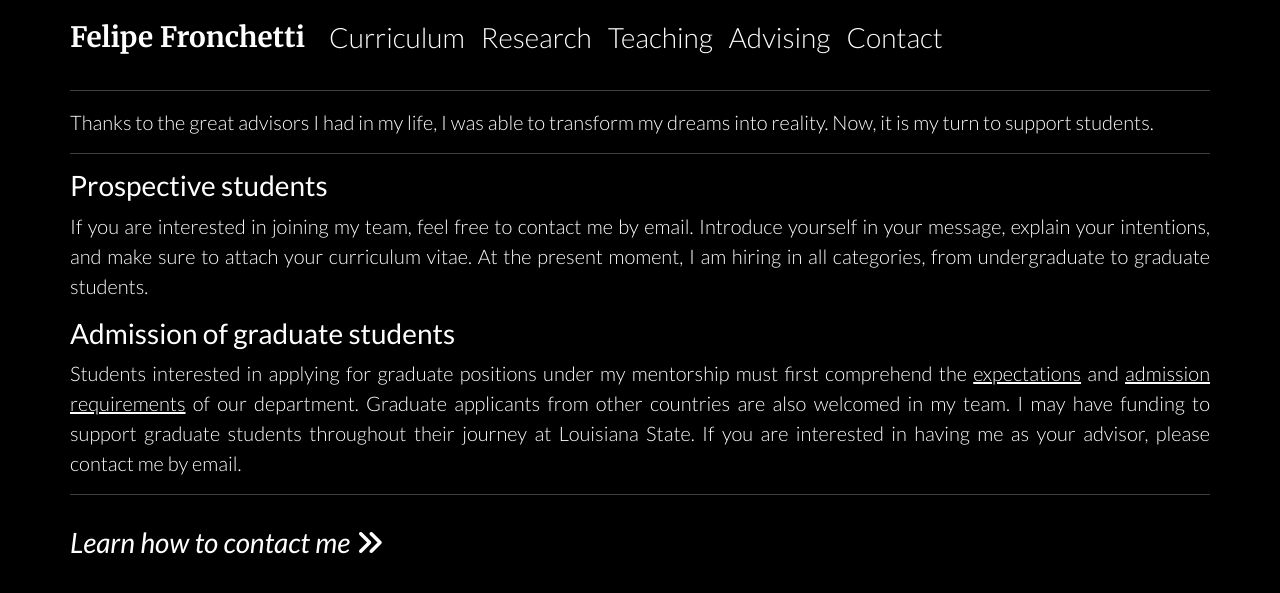
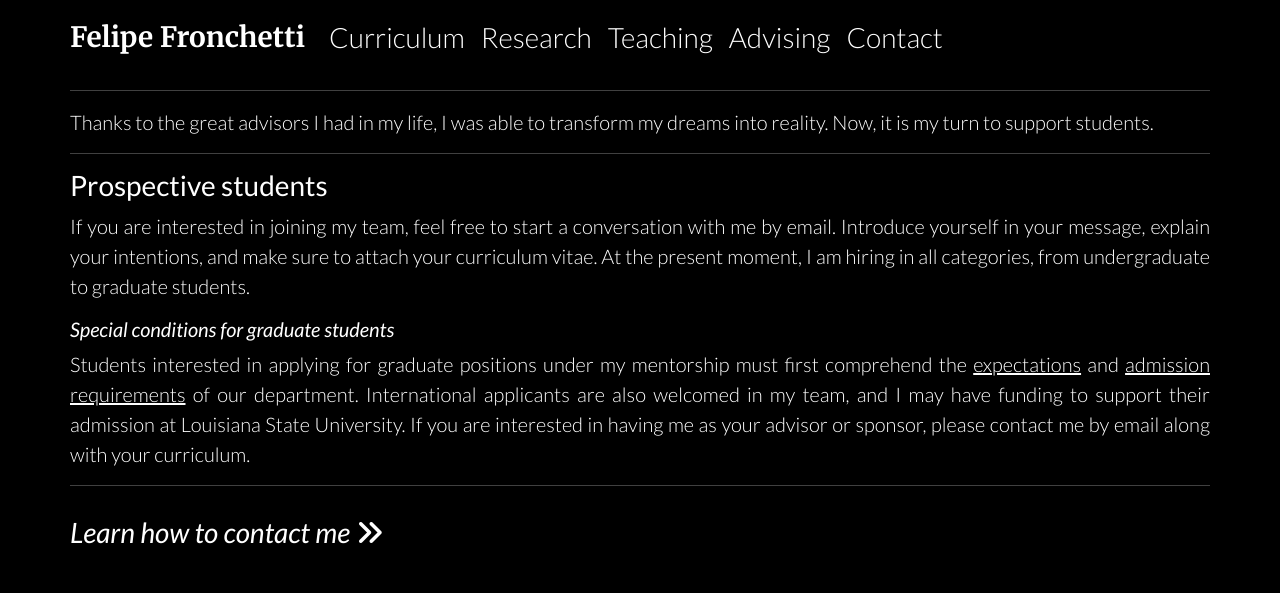
Before and after one commit to fronchetti/fronchetti.github.io, a Jekyll site: the page built from advising.html, in a window 1280 px wide. Shown: the top 593 px of the page. Built offline with Jekyll 4.4.1, drawn with Linux system fonts in a browser that asks for light colours; nearby versions of some CDN libraries.

Commit message:
More updates

```diff
--- a/advising.html
+++ b/advising.html
@@ -5,9 +5,9 @@ layout: default
 <p class="introduction">Thanks to the great advisors I had in my life, I was able to transform my dreams into reality. Now, it is my turn to support students.</p>
 <hr>
 <h3>Prospective students</h3>
-<p>If you are interested in joining my team, feel free to contact me by email. Introduce yourself in your message, explain your intentions, and make sure to attach your curriculum vitae. At the present moment, I am hiring in all categories, from undergraduate to graduate students.</p>
-<h3>Admission of graduate students</h3>
-<p>Students interested in applying for graduate positions under my mentorship must first comprehend the <a target="_blank" href="https://www.lsu.edu/eng/cse/academics/graduate/phdpages/phdcsepoliciesandreqs.php#:~:text=The%20doctoral%20degree%20requires%20a,three%20years%20of%20graduate%20coursework.">expectations</a> and <a target="_blank" href="https://www.lsu.edu/eng/cse/academics/graduate/admission.php">admission requirements</a> of our department. Graduate applicants from other countries are also welcomed in my team. I may have funding to support graduate students throughout their journey at Louisiana State. If you are interested in having me as your advisor, please contact me by email.</p>
+<p>If you are interested in joining my team, feel free to start a conversation with me by email. Introduce yourself in your message, explain your intentions, and make sure to attach your curriculum vitae. At the present moment, I am hiring in all categories, from undergraduate to graduate students.</p>
+<h5><i>Special conditions for graduate students</i></h5>
+<p>Students interested in applying for graduate positions under my mentorship must first comprehend the <a target="_blank" href="https://www.lsu.edu/eng/cse/academics/graduate/phdpages/phdcsepoliciesandreqs.php#:~:text=The%20doctoral%20degree%20requires%20a,three%20years%20of%20graduate%20coursework.">expectations</a> and <a target="_blank" href="https://www.lsu.edu/eng/cse/academics/graduate/admission.php">admission requirements</a> of our department. International applicants are also welcomed in my team, and I may have funding to support their admission at Louisiana State University. If you are interested in having me as your advisor or sponsor, please contact me by email along with your curriculum.</p>
 <hr>
 <div class="row learn-more">
     <a href="{{ site.url }}/contact"><h3><i>Learn how to contact me <i class="fa-solid fa-angles-right"></i></i></h3></a>
```
Also changed, not shown: 1 other file.
